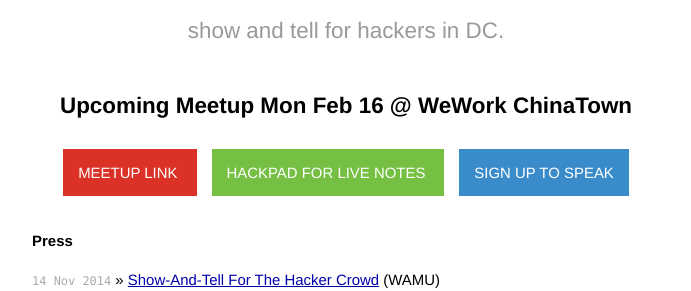
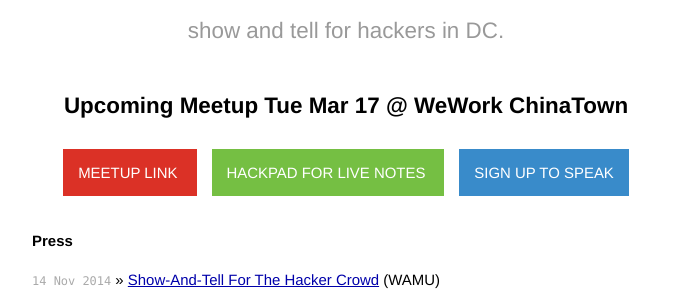
Before and after one commit to dchackandtell/dchackandtell.github.io, a Jekyll site: the page built from index.html, in a window 1280 px wide. Shown: the part 181-472 px from the top of the page, without its empty margins (294-985 px from the left). Built offline with Jekyll 4.4.1, drawn with Linux system fonts in a browser that asks for light colours.

```diff
--- a/index.html
+++ b/index.html
@@ -5,8 +5,8 @@
 
 <div id="home">
   <div id="links">
-    <h1>Upcoming Meetup Mon Feb 16 @ WeWork ChinaTown</h1>
-    <a href="http://www.meetup.com/DC-Hack-and-Tell/events/218931900/" class="button red"> MeetUp Link </a>
+    <h1>Upcoming Meetup Tue Mar 17 @ WeWork ChinaTown</h1>
+    <a href="http://www.meetup.com/DC-Hack-and-Tell/events/220231708/" class="button red"> MeetUp Link </a>
     <a href="https://hackpad.com/sHmljSNxt0U" class="button green"> HackPad for Live Notes </a>
     <a href="https://docs.google.com/forms/d/15F33kAQFgI825JECUI7uAqXrdgbr1dkjO0DRK4MOKq4/viewform" class="button blue"> Sign Up to Speak</a>
   </div>
```
